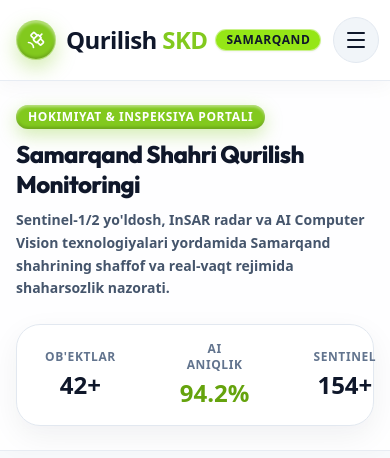
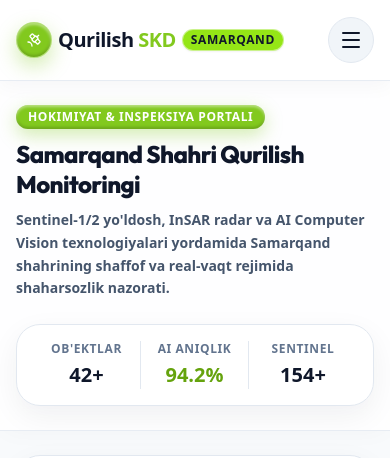
Before and after one commit to FarrukhDev-io/qurilishSKD, a Next.js app in the folder web/: page / in a window 390 px wide. Shown: the top 458 px of the page. Built offline with nearby package versions, Linux system fonts and the light colour scheme; grey boxes are pictures that could not be loaded.

Commit message:
feat: complete 6-stage Mobile Responsiveness and Touch-Friendly Mobile UX architecture

```diff
--- a/web/app/globals.css
+++ b/web/app/globals.css
@@ -43,6 +43,16 @@
   color: var(--text-primary);
   font-family: 'Plus Jakarta Sans', 'Inter', system-ui, -apple-system, sans-serif;
   min-height: 100vh;
+  overflow-x: hidden;
+  max-width: 100%;
+}
+
+button, a, select, [role="button"], .card-3d, .btn-3d-lime, .pill-3d-active {
+  touch-action: manipulation;
+}
+
+.safe-area-bottom {
+  padding-bottom: env(safe-area-inset-bottom, 16px);
 }
 
 /* Global Grid Surface Background Pattern Overlay */
--- a/web/components/layout/HeaderBanner.tsx
+++ b/web/components/layout/HeaderBanner.tsx
@@ -70,25 +70,21 @@
             </p>
           </div>
 
-          {/* RIGHT — Clean Dynamic Stats */}
-          <div className="flex items-center space-x-5 card-3d p-4 sm:p-5 shrink-0">
-            <div className="text-center px-3">
+          {/* RIGHT — Clean Dynamic Stats (3 Columns Grid on Mobile) */}
+          <div className="grid grid-cols-3 divide-x divide-slate-200 w-full lg:w-auto card-3d p-4 sm:p-5 shrink-0">
+            <div className="text-center px-2 sm:px-4">
               <p className="text-xs sm:text-sm text-slate-500 font-extrabold uppercase tracking-wider">{current.stat1Label}</p>
-              <p className="text-2xl sm:text-3xl font-extrabold text-[#0F172A] mt-1">{current.stat1Val}</p>
+              <p className="text-xl sm:text-3xl font-extrabold text-[#0F172A] mt-1">{current.stat1Val}</p>
             </div>
 
-            <div className="h-10 w-px bg-slate-200" />
-
-            <div className="text-center px-3">
+            <div className="text-center px-2 sm:px-4">
               <p className="text-xs sm:text-sm text-slate-500 font-extrabold uppercase tracking-wider">{current.stat2Label}</p>
-              <p className="text-[#65A30D] text-2xl sm:text-3xl font-extrabold mt-1">{current.stat2Val}</p>
+              <p className="text-[#65A30D] text-xl sm:text-3xl font-extrabold mt-1">{current.stat2Val}</p>
             </div>
 
-            <div className="h-10 w-px bg-slate-200" />
-
-            <div className="text-center px-3">
+            <div className="text-center px-2 sm:px-4">
               <p className="text-xs sm:text-sm text-slate-500 font-extrabold uppercase tracking-wider">{current.stat3Label}</p>
-              <p className="text-2xl sm:text-3xl font-extrabold text-[#0F172A] mt-1">{current.stat3Val}</p>
+              <p className="text-xl sm:text-3xl font-extrabold text-[#0F172A] mt-1">{current.stat3Val}</p>
             </div>
           </div>
 
--- a/web/components/layout/Navbar.tsx
+++ b/web/components/layout/Navbar.tsx
@@ -29,15 +29,15 @@
         <div className="flex items-center justify-between h-20 gap-3">
 
           {/* 1. Chap tomonda: Yirik QurilishSKD Logo va Samarqand Pill Badge */}
-          <div className="flex items-center space-x-2.5 sm:space-x-3 shrink-0">
-            <div className="w-10 h-10 sm:w-12 sm:h-12 rounded-2xl bg-[#82C91E] flex items-center justify-center border border-white/40 shadow-[0_8px_16px_rgba(130,201,30,0.35)] transition-all btn-3d-lime">
-              <Satellite className="w-5 h-5 sm:w-6 sm:h-6 text-white" />
+          <div className="flex items-center space-x-1.5 sm:space-x-3 shrink-0 max-w-[70vw] sm:max-w-none">
+            <div className="w-9 h-9 sm:w-12 sm:h-12 rounded-2xl bg-[#82C91E] flex items-center justify-center border border-white/40 shadow-[0_8px_16px_rgba(130,201,30,0.35)] transition-all btn-3d-lime shrink-0">
+              <Satellite className="w-4 h-4 sm:w-6 sm:h-6 text-white" />
             </div>
-            <div className="flex items-center space-x-2">
-              <div className="text-2xl sm:text-3xl font-black tracking-tight text-[#0F172A]" aria-label="Qurilish SKD - Samarqand Qurilish Monitoring Platformasi">
+            <div className="flex items-center space-x-1.5 sm:space-x-2 truncate">
+              <div className="text-xl sm:text-3xl font-black tracking-tight text-[#0F172A] truncate" aria-label="Qurilish SKD - Samarqand Qurilish Monitoring Platformasi">
                 Qurilish<span className="text-[#82C91E]"> SKD</span>
               </div>
-              <span className="px-2.5 py-0.5 sm:px-3 sm:py-1 text-xs sm:text-sm font-black uppercase bg-[#95E616] text-[#0F172A] rounded-full tracking-wider shadow-xs border border-white/50">
+              <span className="hidden min-[380px]:inline-block px-2 py-0.5 sm:px-3 sm:py-1 text-xs sm:text-sm font-black uppercase bg-[#95E616] text-[#0F172A] rounded-full tracking-wider shadow-xs border border-white/50 shrink-0">
                 Samarqand
               </span>
             </div>
--- a/web/components/modules/analytics/AnalyticsModule.tsx
+++ b/web/components/modules/analytics/AnalyticsModule.tsx
@@ -34,8 +34,8 @@
           </button>
         </div>
 
-        {/* 2. CLEAN KPI CARDS GRID (NO OVER-INFORMING SUBTEXTS) */}
-        <div className="grid grid-cols-2 lg:grid-cols-4 gap-3.5 pt-1">
+        {/* 2. CLEAN KPI CARDS GRID (GRID-COLS-1 SM:GRID-COLS-2 LG:GRID-COLS-4) */}
+        <div className="grid grid-cols-1 sm:grid-cols-2 lg:grid-cols-4 gap-3.5 pt-1">
 
           {/* KPI 1 */}
           <div className="p-4.5 rounded-2xl bg-slate-50/80 border border-slate-200/80 space-y-2">
--- a/web/components/modules/map/MapModule.tsx
+++ b/web/components/modules/map/MapModule.tsx
@@ -259,7 +259,7 @@
       <div className="flex flex-col lg:flex-row gap-4 sm:gap-6">
 
         {/* 1. CLEAN MAP CONTAINER */}
-        <div className="flex-1 relative w-full h-[320px] sm:h-[480px] lg:h-[560px] rounded-2xl sm:rounded-3xl overflow-hidden border border-slate-200 shadow-sm bg-slate-50">
+        <div className="flex-1 relative w-full h-[340px] sm:h-[440px] lg:h-[560px] rounded-2xl sm:rounded-3xl overflow-hidden border border-slate-200 shadow-sm bg-slate-50">
 
           {/* Layer Switcher (Top Right) */}
           <div className="absolute top-3 right-3 z-20 flex items-center space-x-1.5 bg-white/95 backdrop-blur-md p-1.5 rounded-full border border-slate-200 shadow-md" role="group" aria-label="Xarita qatlami">
--- a/web/components/modules/satellite/SatelliteSliderModule.tsx
+++ b/web/components/modules/satellite/SatelliteSliderModule.tsx
@@ -280,7 +280,7 @@
         <div className="grid grid-cols-1 md:grid-cols-2 gap-4 sm:gap-5">
 
           {/* Baseline Imagery Card */}
-          <div className="relative h-[340px] sm:h-[410px] rounded-3xl overflow-hidden border border-slate-200 shadow-sm bg-white flex flex-col justify-between p-4 sm:p-5">
+          <div className="relative h-[300px] sm:h-[380px] rounded-3xl overflow-hidden border border-slate-200 shadow-sm bg-white flex flex-col justify-between p-4 sm:p-5">
             <img
               src={satelliteData.baselineImageUrl}
               alt="Baseline"
@@ -309,7 +309,7 @@
           </div>
 
           {/* Current Pass Imagery Card */}
-          <div className="relative h-[340px] sm:h-[410px] rounded-3xl overflow-hidden border border-slate-200 shadow-sm bg-white flex flex-col justify-between p-4 sm:p-5">
+          <div className="relative h-[300px] sm:h-[380px] rounded-3xl overflow-hidden border border-slate-200 shadow-sm bg-white flex flex-col justify-between p-4 sm:p-5">
             <img
               src={satelliteData.latestImageUrl}
               alt="Latest Pass"
```
Also changed, not shown: web/components/modules/crowd/CrowdSourceModule.tsx (+10 -10 lines).
